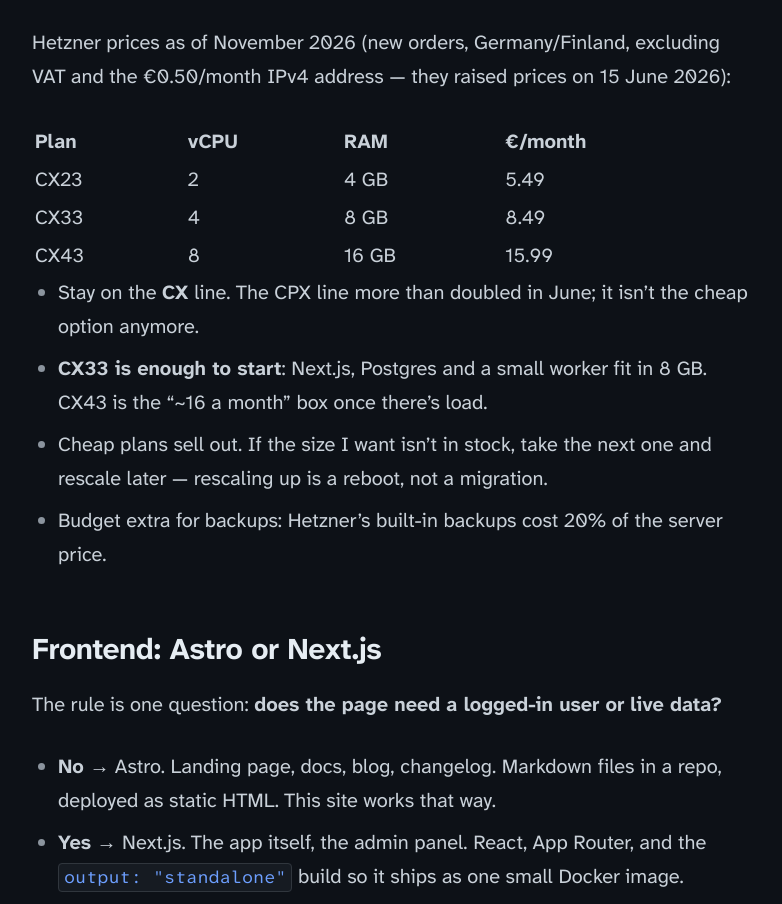
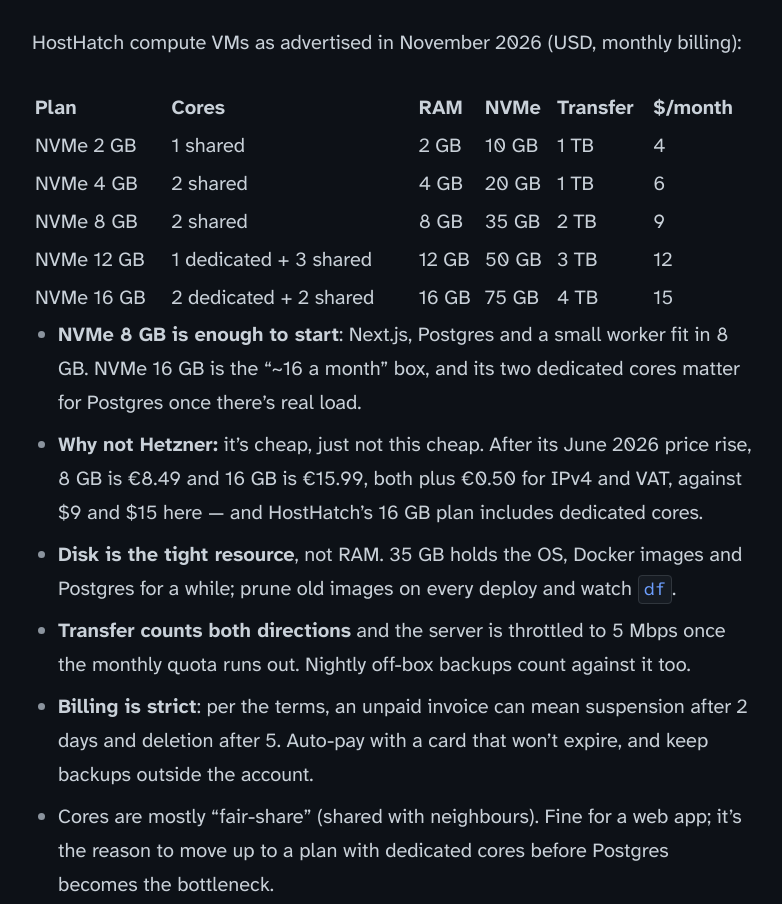
Before and after one commit to 99Arrzel/99arrzel.github.io, an Astro site: page /vault/saas-stack-runbook in a window 1280 px wide. Shown: the part 1685-2589 px from the top of the page, without its empty margins (358-1140 px from the left). Built offline with nearby package versions, Linux system fonts and the light colour scheme; Astro itself is replaced by a stand-in of ours.

Commit message:
content(vault): runbook server is HostHatch, not Hetzner
- HostHatch NVMe plan table, transfer/billing/fair-share caveats, firewall groups and snapshots
- Hetzner kept only as the price comparison

```diff
--- a/src/content/vault/saas-stack-runbook.md
+++ b/src/content/vault/saas-stack-runbook.md
@@ -13,7 +13,7 @@ It's a starting point. Every choice is the boring one on purpose.
 
 | Layer | Pick | Why |
 |---|---|---|
-| Server | One Hetzner Cloud VPS, shared vCPU (CX line) | Cheapest decent price per GB of RAM, EU data location |
+| Server | One HostHatch NVMe VPS | Lowest price per GB of RAM I've found, AMD EPYC + NVMe |
 | Static site / docs / landing | Astro + Markdown | Content is files; nothing to run |
 | Web app | Next.js (React) | Most popular, easiest React setup, agents know it best |
 | API | oRPC | End-to-end types, and the same routes can be exposed as OpenAPI later |
@@ -27,18 +27,22 @@ It's a starting point. Every choice is the boring one on purpose.
 
 I take the cheapest VPS that fits and put everything on it. For a product with no users yet, that's correct, not reckless — I just have to be honest about what I'm accepting: one box means one point of failure. If it dies, the product is down until I restore it. That's fine **only** if the restore is rehearsed (see backups).
 
-Hetzner prices as of November 2026 (new orders, Germany/Finland, excluding VAT and the €0.50/month IPv4 address — they raised prices on 15 June 2026):
+HostHatch compute VMs as advertised in November 2026 (USD, monthly billing):
 
-| Plan | vCPU | RAM | €/month |
-|---|---|---|---|
-| CX23 | 2 | 4 GB | 5.49 |
-| CX33 | 4 | 8 GB | 8.49 |
-| CX43 | 8 | 16 GB | 15.99 |
+| Plan | Cores | RAM | NVMe | Transfer | $/month |
+|---|---|---|---|---|---|
+| NVMe 2 GB | 1 shared | 2 GB | 10 GB | 1 TB | 4 |
+| NVMe 4 GB | 2 shared | 4 GB | 20 GB | 1 TB | 6 |
+| NVMe 8 GB | 2 shared | 8 GB | 35 GB | 2 TB | 9 |
+| NVMe 12 GB | 1 dedicated + 3 shared | 12 GB | 50 GB | 3 TB | 12 |
+| NVMe 16 GB | 2 dedicated + 2 shared | 16 GB | 75 GB | 4 TB | 15 |
 
-- Stay on the **CX** line. The CPX line more than doubled in June; it isn't the cheap option anymore.
-- **CX33 is enough to start**: Next.js, Postgres and a small worker fit in 8 GB. CX43 is the "~16 a month" box once there's load.
-- Cheap plans sell out. If the size I want isn't in stock, take the next one and rescale later — rescaling up is a reboot, not a migration.
-- Budget extra for backups: Hetzner's built-in backups cost 20% of the server price.
+- **NVMe 8 GB is enough to start**: Next.js, Postgres and a small worker fit in 8 GB. NVMe 16 GB is the "~16 a month" box, and its two dedicated cores matter for Postgres once there's real load.
+- **Why not Hetzner:** it's cheap, just not this cheap. After its June 2026 price rise, 8 GB is €8.49 and 16 GB is €15.99, both plus €0.50 for IPv4 and VAT, against $9 and $15 here — and HostHatch's 16 GB plan includes dedicated cores.
+- **Disk is the tight resource**, not RAM. 35 GB holds the OS, Docker images and Postgres for a while; prune old images on every deploy and watch `df`.
+- **Transfer counts both directions** and the server is throttled to 5 Mbps once the monthly quota runs out. Nightly off-box backups count against it too.
+- **Billing is strict**: per the terms, an unpaid invoice can mean suspension after 2 days and deletion after 5. Auto-pay with a card that won't expire, and keep backups outside the account.
+- Cores are mostly "fair-share" (shared with neighbours). Fine for a web app; it's the reason to move up to a plan with dedicated cores before Postgres becomes the bottleneck.
 
 ## Frontend: Astro or Next.js
 
@@ -110,8 +114,8 @@ A separate **WebSocket service** is only for genuinely two-way, high-frequency t
 
 ### 1. Provision
 
-1. Create a CX server with Ubuntu LTS and my SSH key. No password login.
-2. Attach a **Hetzner Cloud Firewall** allowing only 22, 80 and 443. Use the cloud firewall, not just `ufw`: ports published by Docker bypass `ufw` rules.
+1. Create the VM in the HostHatch panel with Ubuntu LTS and my SSH key, in the location closest to my users. No password login.
+2. Attach a **HostHatch firewall group** allowing only 22, 80 and 443. Use the provider firewall, not just `ufw`: ports published by Docker bypass `ufw` rules.
 3. On the box: create a non-root user with sudo, set `PasswordAuthentication no` in sshd, enable `unattended-upgrades`, install Docker.
 4. Point DNS (`app.example.com`, `example.com`) at the server's IP.
 
@@ -155,8 +159,8 @@ GitHub Actions on push to `main`: build the Docker image, push it to GHCR, SSH i
 
 The cheap single box is only acceptable because of this step.
 
-- Nightly `pg_dump -Fc` from a cron on the host, copied **off Hetzner** (any S3-compatible bucket at a different provider). Keep at least 7 dailies and 4 weeklies.
-- Hetzner's server backups are a bonus, not the plan: they live with the same provider and the same account as the thing they protect.
+- Nightly `pg_dump -Fc` from a cron on the host, copied **off HostHatch** (any S3-compatible bucket at a different provider). Keep at least 7 dailies and 4 weeklies.
+- HostHatch snapshots are a bonus, not the plan: before a risky change they're great, but they live in the same account as the thing they protect — and that account can be wiped over an unpaid invoice.
 - **Restore once before launch**: new server, fresh Postgres, `pg_restore`, app boots against it. Write down how long it took. A backup I have never restored is a guess.
 
 ### 5. Know when it's down
```
